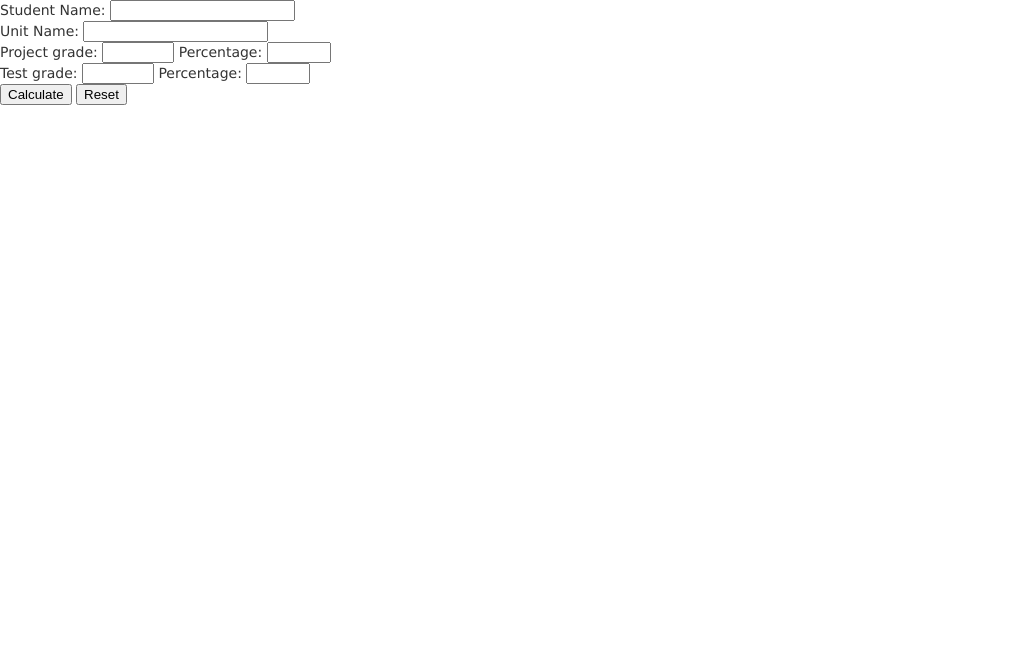
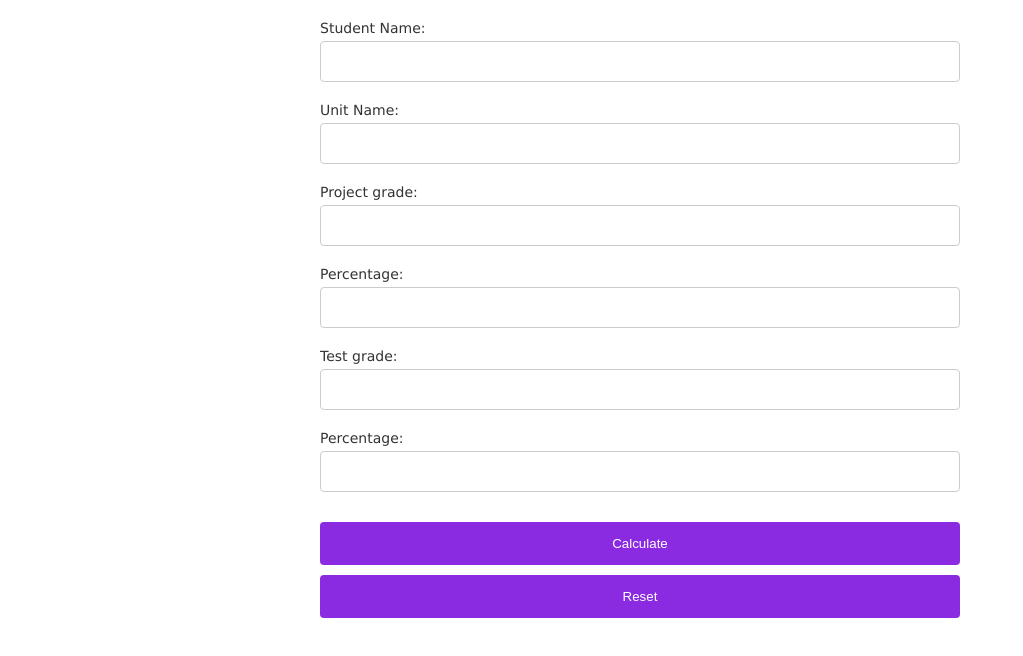
Before and after one commit to pcmiguel1/tutoriaisWeb, a website: page public/grading.html in a window 1280 px wide. Shown: the whole page, without its empty margins (0-1023 px from the left). Drawn offline with Linux system fonts and the light colour scheme.

Commit message:
update style form grading

```diff
--- a/public/grading.html
+++ b/public/grading.html
@@ -3,25 +3,26 @@
 <head>
   <title>Express</title>
   <link rel="stylesheet" href="/stylesheets/style.css">
+  <link rel="stylesheet" href="/stylesheets/style-grading.css">
   <script src="/javascripts/grading.js"></script>
 </head>
 
 <body>
   <main>
-    <section>
+    <section id="form_grading">
       <form>
-        <label for="student_name">Student Name:</label>
-        <input type="text" id="student_name" name="student_name"><br>
+        <label class="label_form" for="student_name">Student Name:</label>
+        <input type="text" id="student_name" name="student_name">
         <label for="unit_name">Unit Name:</label>
-        <input type="text" id="unit_name" name="unit_name"><br>
+        <input type="text" id="unit_name" name="unit_name">
         <label for="project_grade">Project grade:</label>
         <input type="number" id="project_grade" min="0" max="20" step="0.1" name="project_grade">
         <label for="percentage_project">Percentage:</label>
-        <input type="number" id="percentage_project" min="0" max="1" step="0.1" name="percentage_project"><br>
+        <input type="number" id="percentage_project" min="0" max="1" step="0.1" name="percentage_project">
         <label for="test_grade">Test grade:</label>
         <input type="number" id="test_grade" min="0" max="20" step="0.1" name="test_grade">
         <label for="percentage_test">Percentage:</label>
-        <input type="number" id="percentage_test" min="0" max="1" step="0.1" name="percentage_test"><br>
+        <input type="number" id="percentage_test" min="0" max="1" step="0.1" name="percentage_test">
         <input type="button" value="Calculate" onclick="calculate();">
         <input type="button" value="Reset" onclick="resetInputs();">
       </form>
--- /dev/null
+++ b/public/stylesheets/style-grading.css
@@ -0,0 +1,36 @@
+
+main{
+    width: 100%;
+    display: flex;
+    justify-content: center;
+    align-items: center;
+}
+
+#form_grading {
+    width: 50%;
+    margin-top: 20px;
+}
+
+input[type=text], input[type=number] {
+    width: 100%;
+    padding: 12px 20px;
+    border: 1px solid #ccc;
+    border-radius: 4px;
+    margin-top: 5px;
+    margin-bottom: 20px;
+}
+
+input[type=button] {
+    width: 100%;
+    margin-top: 10px;
+    background-color: blueviolet;
+    color: white;
+    padding: 14px 20px;
+    border: none;
+    border-radius: 4px;
+    cursor: pointer;
+}
+
+input[type=button]:hover {
+    background-color: darkorchid;
+}
```
Also changed, not shown: public/javascripts/grading.js (line endings or trailing spaces).
